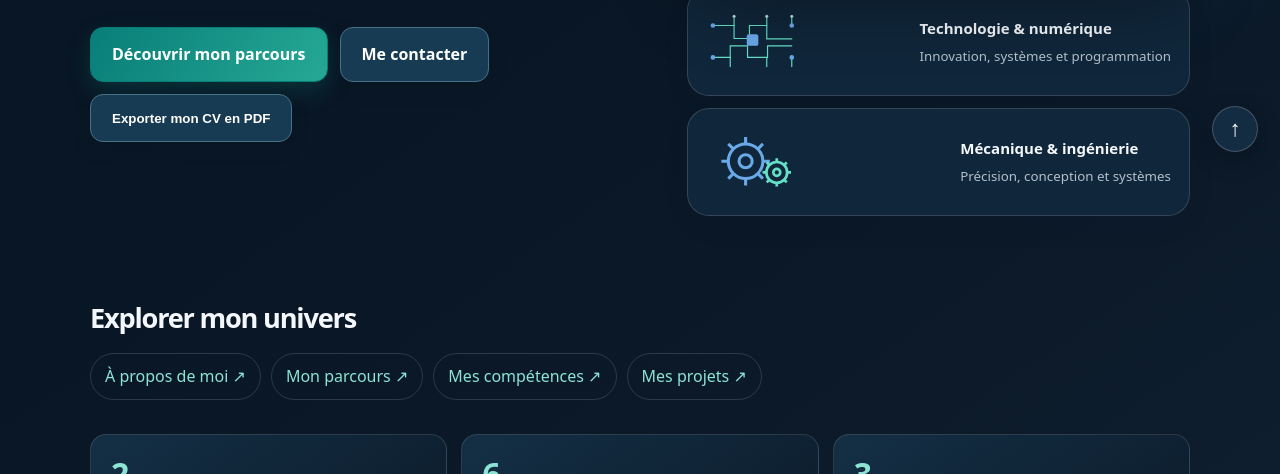
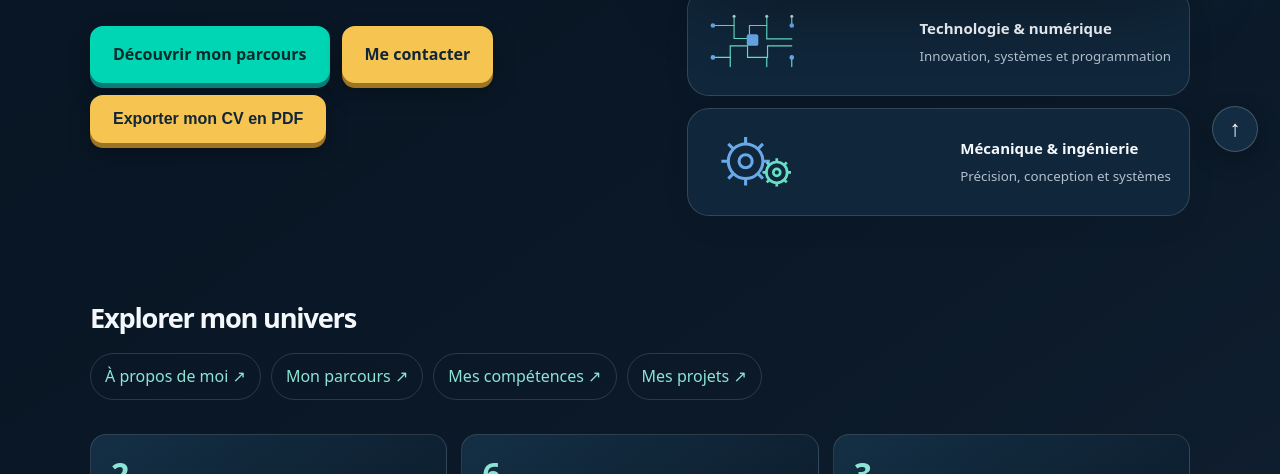
Before and after one commit to silvioboris1800-png/portfolio-silvio, a plain HTML site: page index.html in a window 1280 px wide. Shown: the part 626-1100 px from the top of the page. Drawn offline with Linux system fonts and the light colour scheme.

Commit message:
Augmente fortement le contraste des boutons de la page d'accueil

```diff
--- a/index.html
+++ b/index.html
@@ -168,6 +168,40 @@ body:not(.dark-theme) #page-accueil .actions .btn.primary{
 @media(max-width:600px){#page-accueil .actions .btn{width:100%}}
 </style>
 
+
+<style>
+/* Correctif très contrasté : boutons accueil */
+#page-accueil .actions .btn,
+#page-accueil .actions a.btn,
+#page-accueil .actions button.btn{
+ background:#f5c451!important;
+ background-image:none!important;
+ color:#102638!important;
+ -webkit-text-fill-color:#102638!important;
+ border:2px solid #f5c451!important;
+ opacity:1!important;
+ text-shadow:none!important;
+ box-shadow:0 5px 0 #9b7424,0 10px 22px #0004!important;
+ font-size:1rem!important;
+ font-weight:900!important;
+}
+#page-accueil .actions .btn.primary{
+ background:#00d6b4!important;
+ background-image:none!important;
+ color:#062b2b!important;
+ -webkit-text-fill-color:#062b2b!important;
+ border:2px solid #00d6b4!important;
+ box-shadow:0 5px 0 #087e78,0 10px 22px #0004!important;
+}
+#page-accueil .actions .btn:hover,
+#page-accueil .actions .btn:focus-visible{
+ filter:brightness(1.04)!important;
+ transform:translateY(-2px)!important;
+ outline:3px solid #fff!important;
+ outline-offset:3px!important;
+}
+</style>
+
 </head>
 <body>
 <header><nav class="wrap"><a class="logo" href="#accueil">SILVIO<span>.</span></a><div class="links" aria-label="Navigation principale">
```
